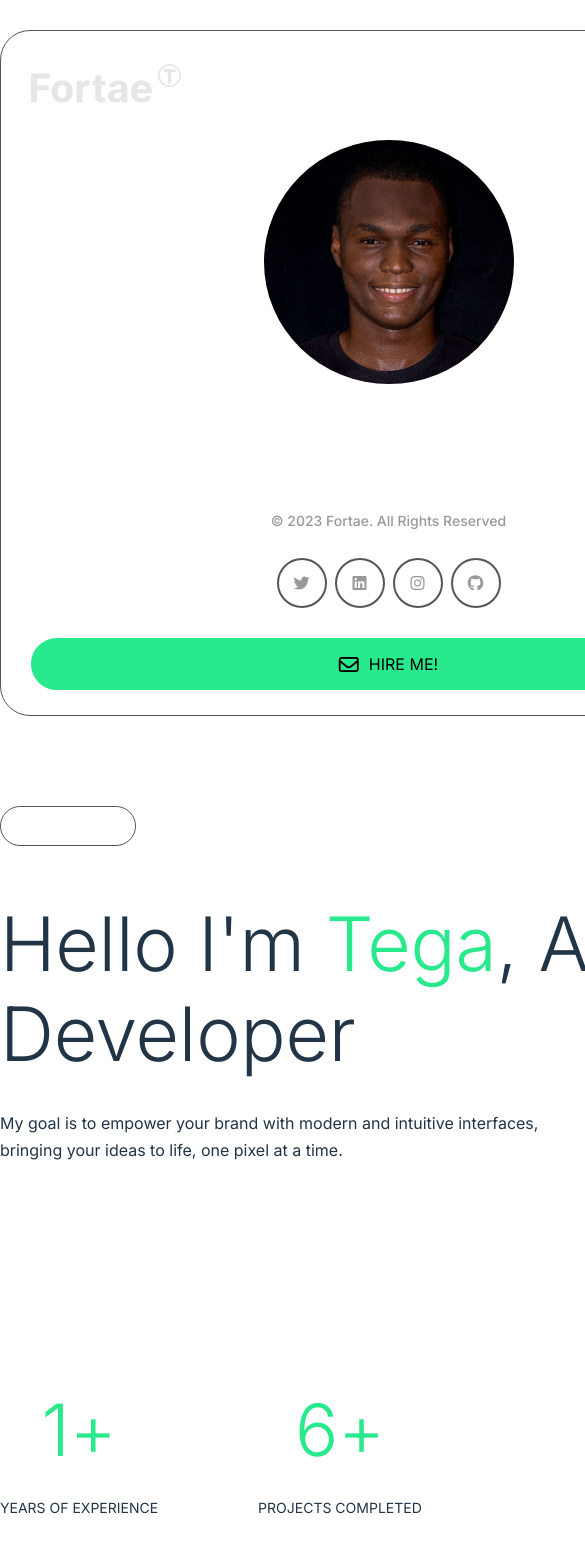
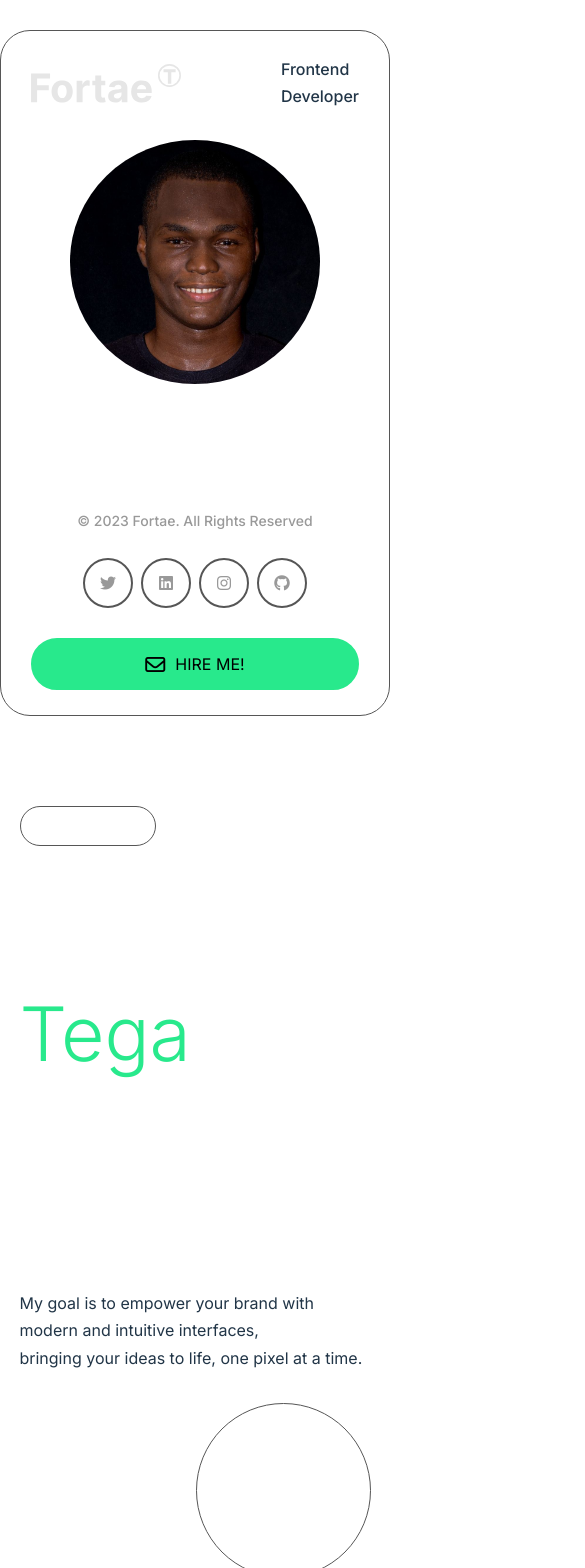
Before and after one commit to heytega/personal-portfolio, a React (Vite) app: page / in a window 390 px wide. Shown: the top 1568 px of the page, 585 px wide, since content can reach past the window. Built offline with nearby package versions, Linux system fonts and the light colour scheme.

Commit message:
modified App component styling

```diff
--- a/src/App.module.css
+++ b/src/App.module.css
@@ -2,6 +2,14 @@
   display: flex;
   flex-direction: row;
   height: 100%;
+}
+
+h1 {
+  font-size: 48px;
+  line-height: 48px;
+  color: #fff;
+  font-weight: 300;
+  margin-bottom: 33px;
 }
 
 .contactContainer {
@@ -48,3 +56,19 @@
     margin: 0 auto;
   }
 }
+
+@media (max-width: 800px) {
+  .timeline {
+    width: 90%;
+  }
+
+  .contactContainer {
+    width: 90%;
+  }
+}
+
+@media (max-width: 500px) {
+  .contactContainer {
+    width: 100%;
+  }
+}
```
